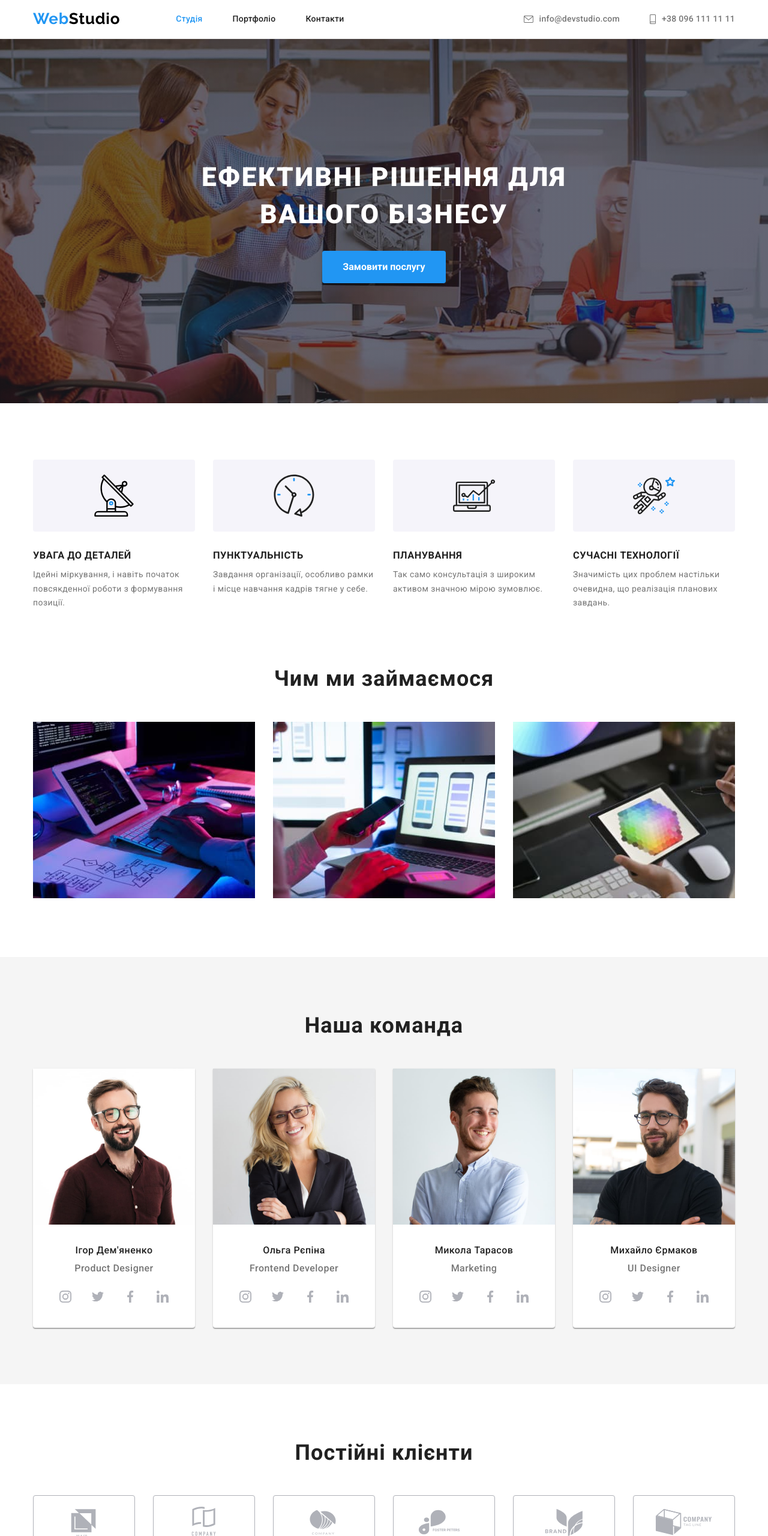
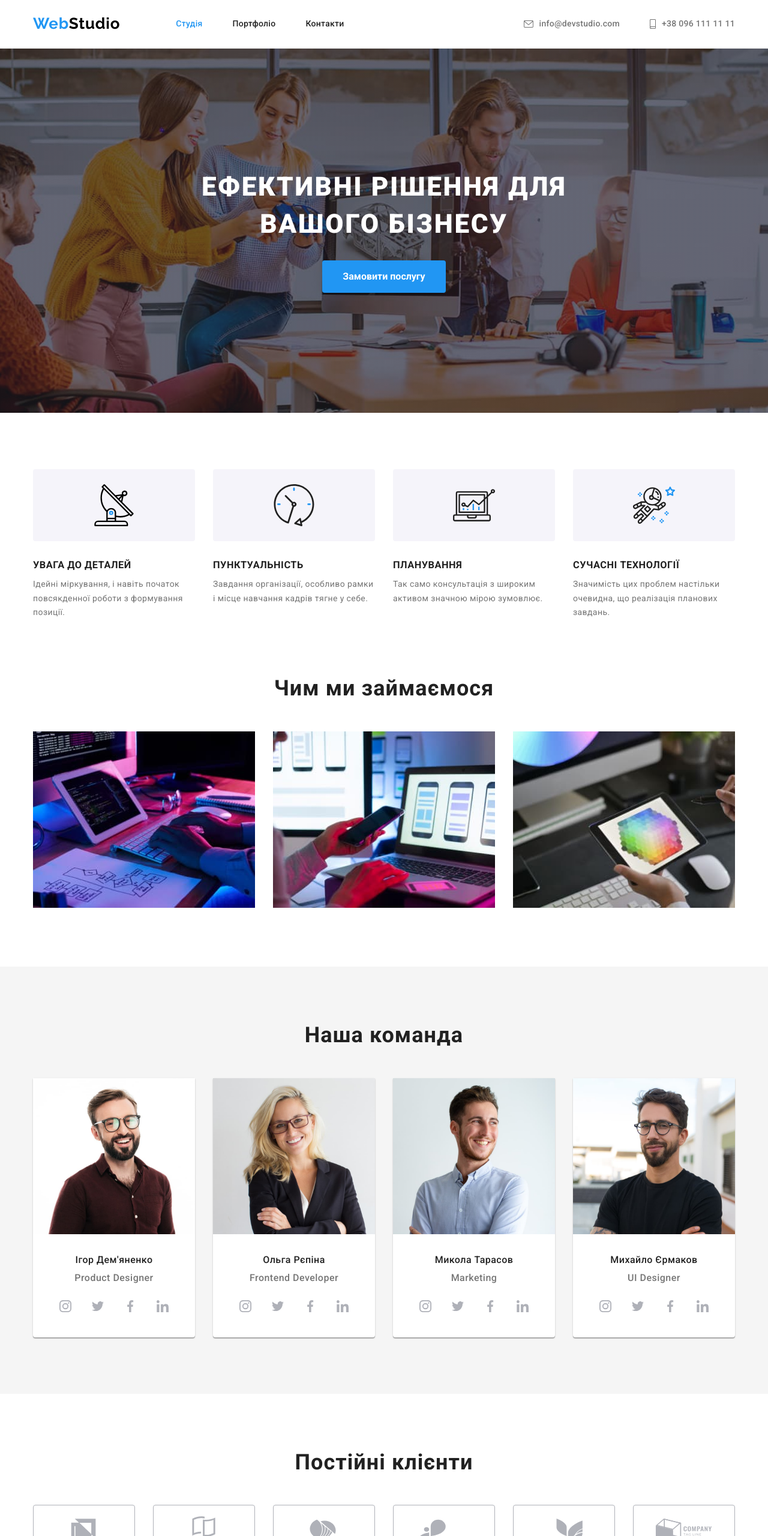
Before and after one commit to AleksandrEmchenko/goit-markup-hw-04, a plain HTML site: page index.html in a window 1280 px wide. Shown: the top 2560 px of the page at 60% size. Drawn offline with nearby package versions, Linux system fonts and the light colour scheme.

Commit message:
fix header's padding

```diff
--- a/css/style.css
+++ b/css/style.css
@@ -66,7 +66,7 @@ header{
 .site-nav .link,
 .auth-nav .link{
     display: inline-block;
-    padding: 24px 0;
+    padding: 32px 0;
 }
 
 .list.auth-nav{
@@ -345,9 +345,8 @@ header{
 }
 
 .social{
-    width: 206px;
     height: 44px;
-    margin: 0 auto;
+    padding: 0 32px;
 }
 
 .social-list{
@@ -385,6 +384,9 @@ header{
     fill: currentColor;
 }
 
+.footer .social{
+    width: 206px;
+}
 
 /* -----portfolio----- */
 
@@ -548,6 +550,7 @@ header{
 
 .footer .social{
     margin-bottom: 0;
+    padding: 0;
 }
 
 .join-title{
```
